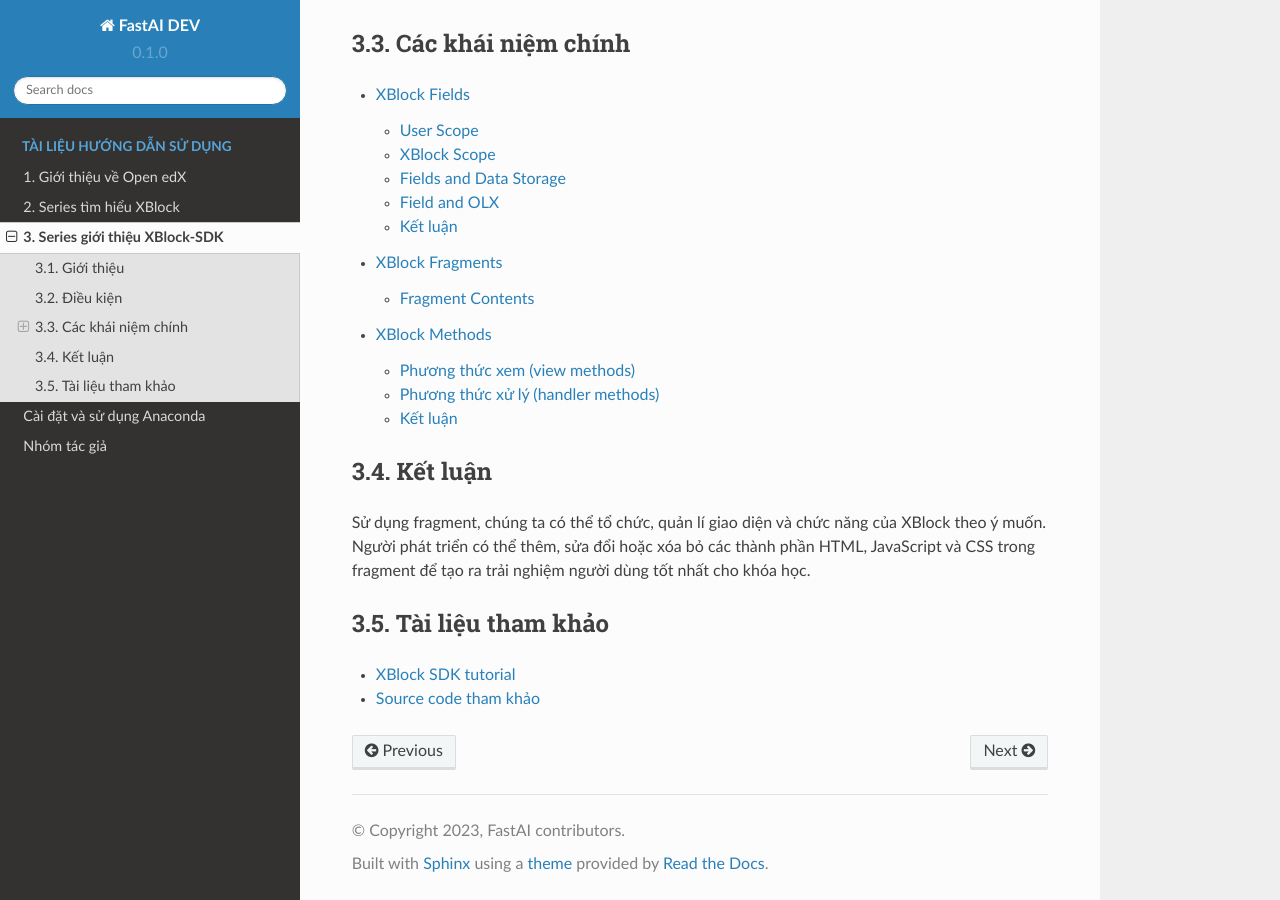
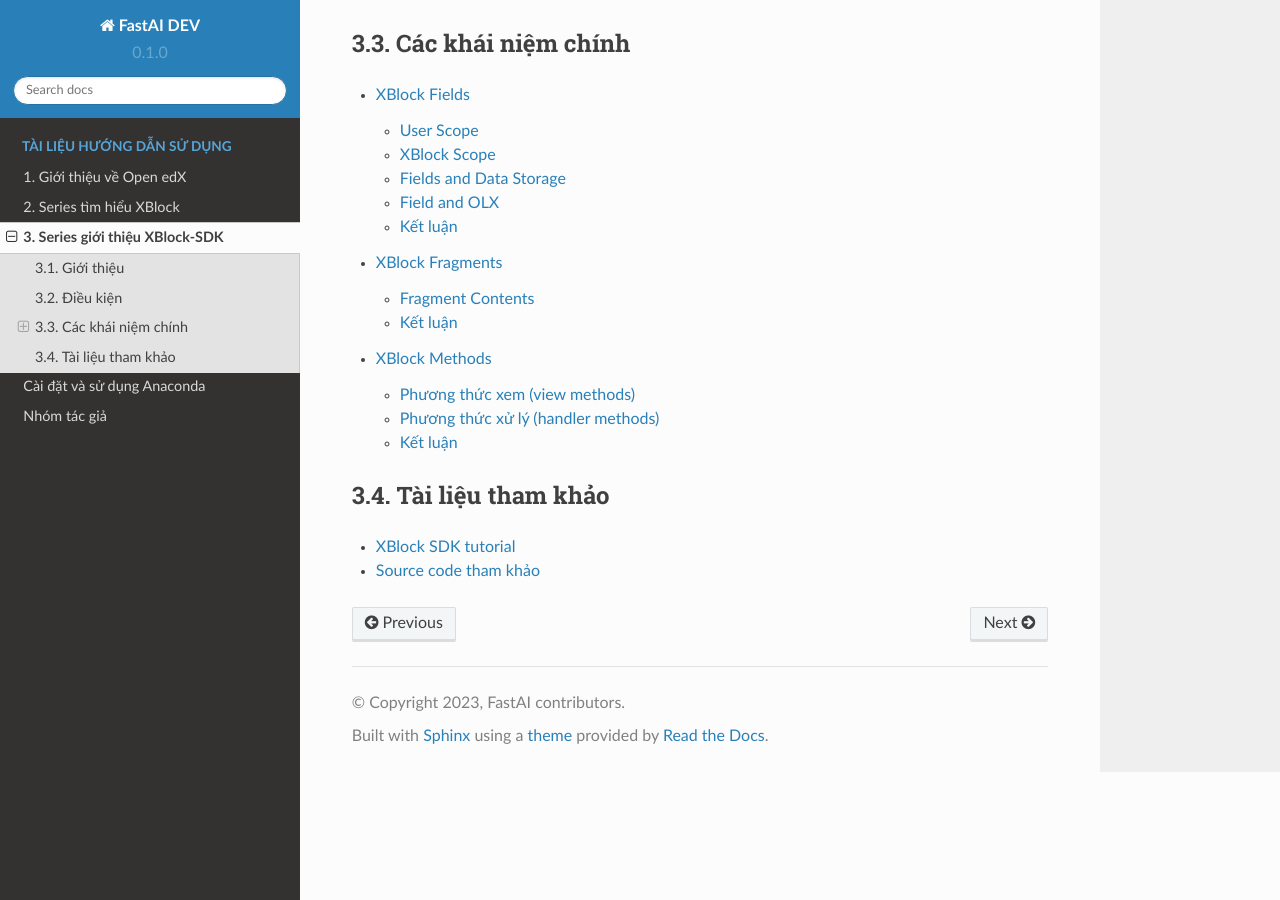
Before and after one commit to duonghuuphuc/edx-tut-v1, a Sphinx documentation site: the page built from docs/source/xblock-sdk-series.rst, in a window 1280 px wide and 900 px high, scrolled down 701 px. Built offline with Sphinx 7.4.7 and the Read the Docs theme 2.0.0, drawn with Linux system fonts in a browser that asks for light colours.

Commit message:
update blog-3 structure

```diff
--- a/docs/source/xblock-sdk-series.rst
+++ b/docs/source/xblock-sdk-series.rst
@@ -31,11 +31,7 @@ Bên cạnh đó, các lập trình viên nên đọc và tìm hiểu thêm về
     xblock-fragment
     xblock-method
 
-3.4. Kết luận
--------------------
-Sử dụng fragment, chúng ta có thể tổ chức, quản lí giao diện và chức năng của XBlock theo ý muốn. Người phát triển có thể thêm, sửa đổi hoặc xóa bỏ các thành phần HTML, JavaScript và CSS trong fragment để tạo ra trải nghiệm người dùng tốt nhất cho khóa học.
-
-3.5. Tài liệu tham khảo
+3.4. Tài liệu tham khảo
 -----------------------
 
 - `XBlock SDK tutorial <https://edx.readthedocs.io/projects/xblock-tutorial/en/latest/index.html/>`_
```
Also changed, not shown: docs/source/xblock-fragment.rst (+4 -8 lines), docs/source/xblock-method.rst (+8 -0 lines).
